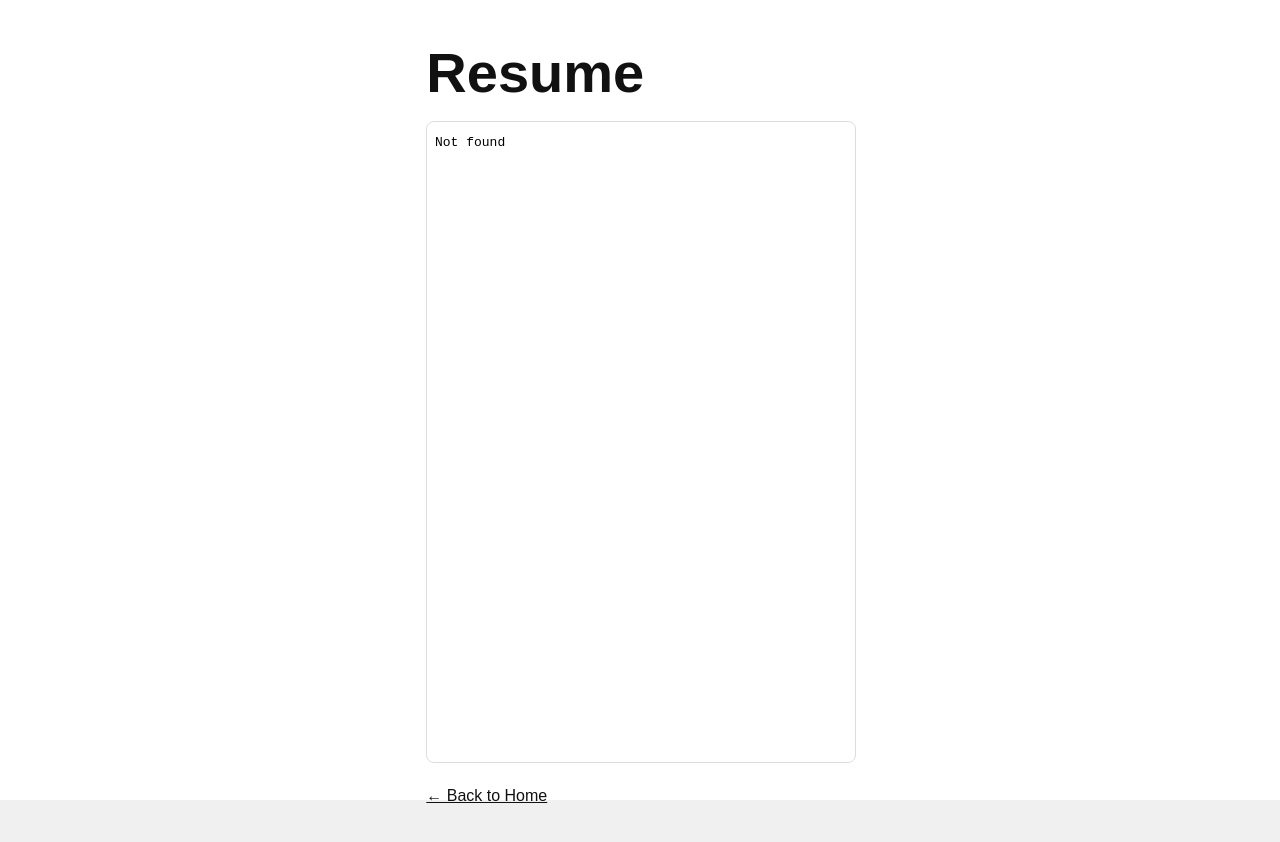
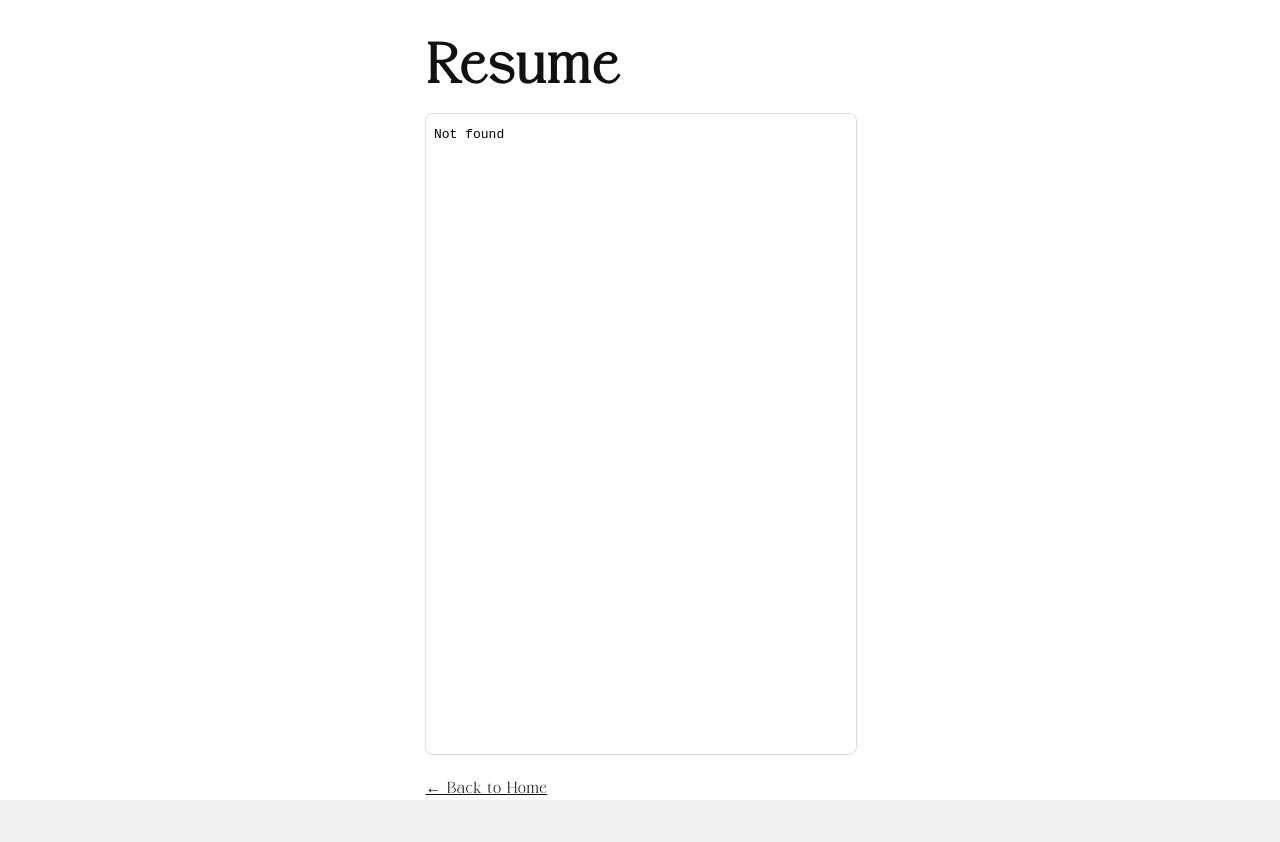
Before and after one commit to hutchtanner1212/Tanner_Portfolio, a plain HTML site: page resume.html in a window 1280 px wide. Drawn offline with Linux system fonts and the light colour scheme; the site is published under a folder, as on GitHub Pages, so addresses that start at the root find nothing.

Commit message:
Font path fix

```diff
--- a/style.css
+++ b/style.css
@@ -3,7 +3,7 @@
 */
 @font-face {
  font-family: 'Braven';
- src: url('/fonts/braven.otf') format('opentype');
+ src: url('fonts/braven.otf') format('opentype');
  font-weight: 400;
  font-style: normal;
  font-display: swap;
```
Also changed, not shown: 1 other file.
